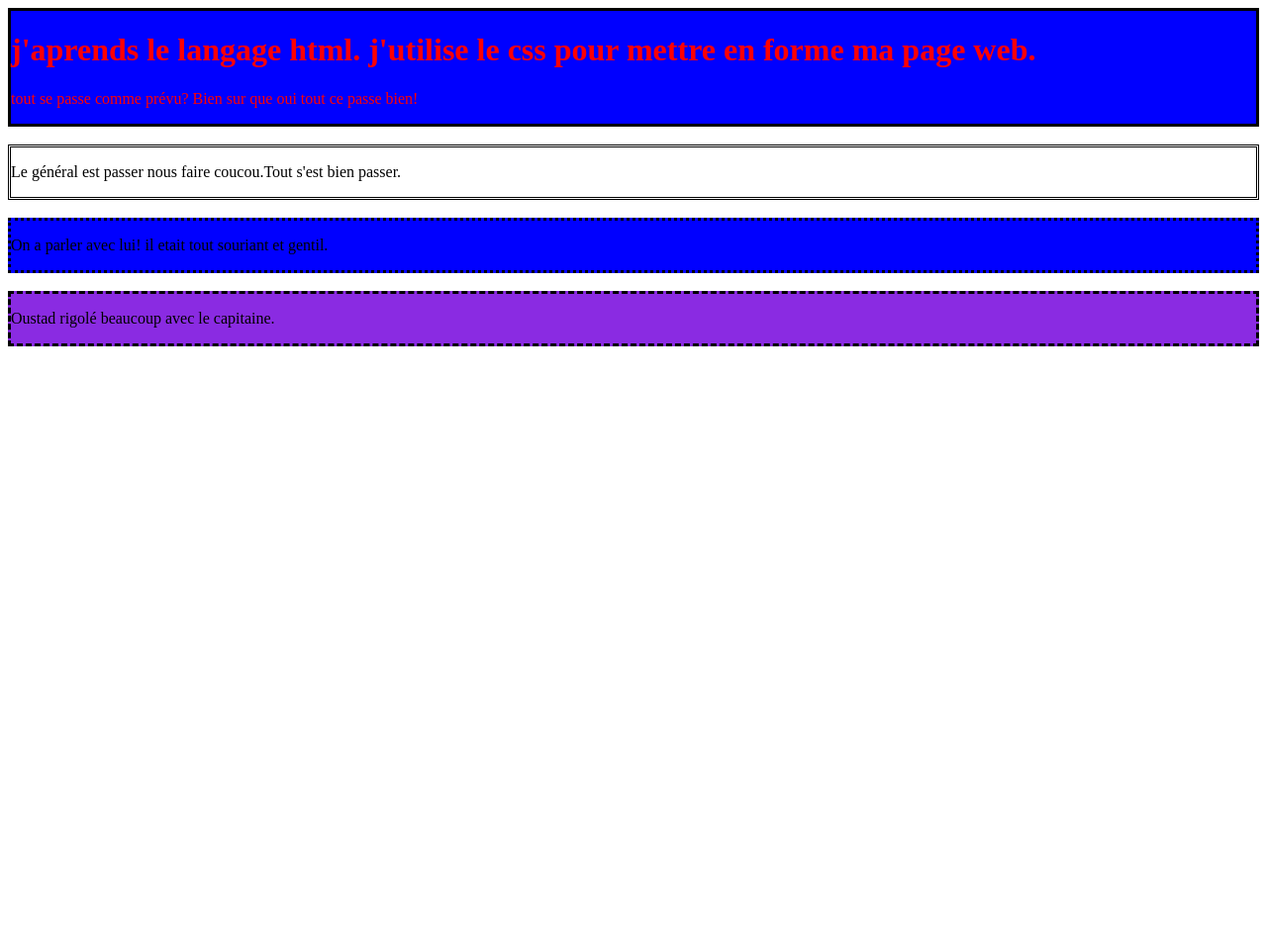
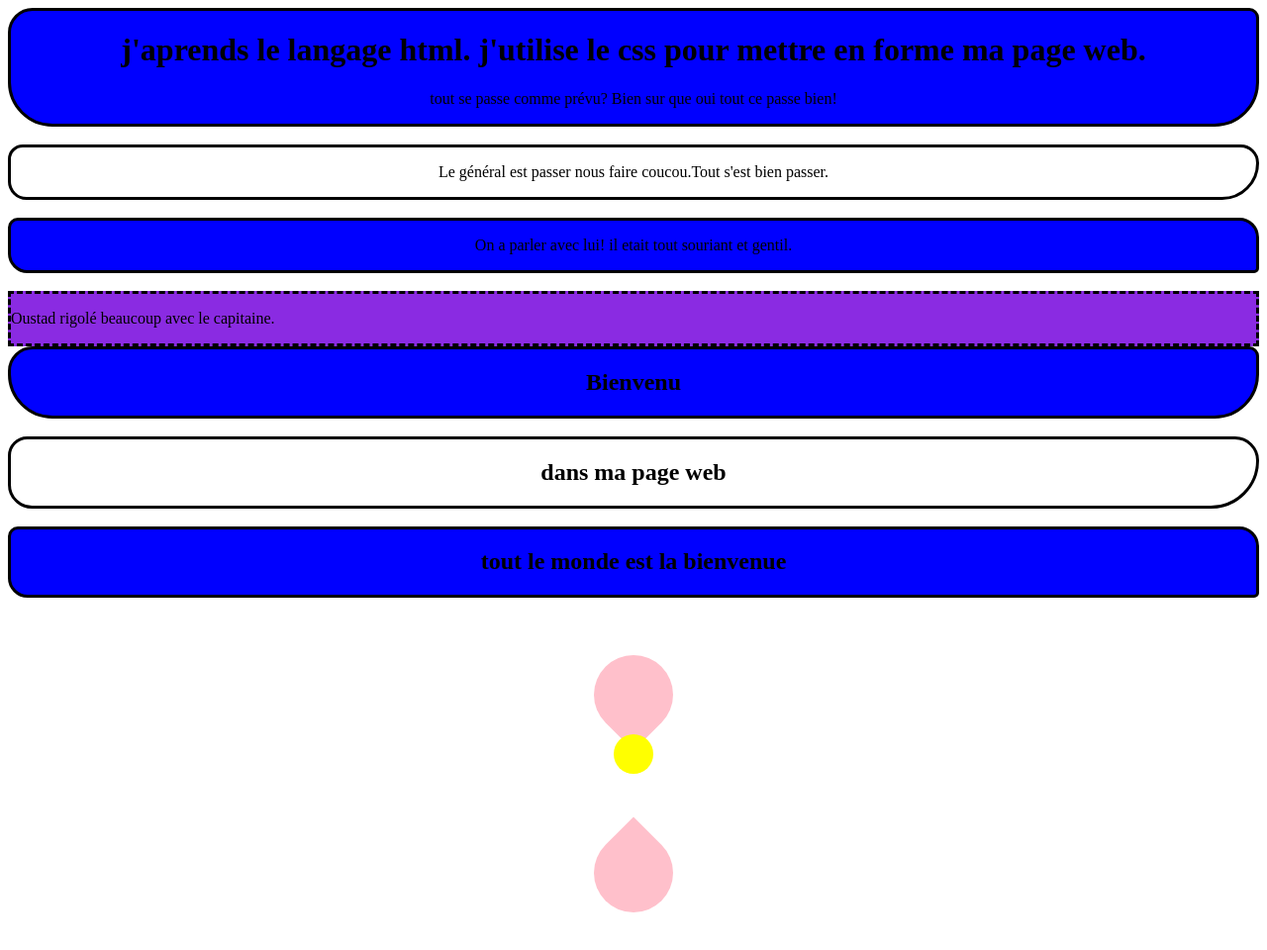
Before and after one commit to fougerouxjassem83-code/mapremierepageweb, a plain HTML site: page service.html in a window 1280 px wide. Shown: the whole page at 99% size. Before the commit the page ends 800 px from the top, so only its background shows below. Drawn offline with Linux system fonts and the light colour scheme.

Commit message:
ajout des nouvelles modif pour fleurt

```diff
--- a/service.css
+++ b/service.css
@@ -1,13 +1,12 @@
 
 /*colors veut tout simplement dire propriété et red c'est la valeur*/
-/*ici j'ai mis la couleuren rouge*/
+/*ici j'ai mis la couleur en rouge*/
 #div1{
     color: red;
     background-color:blue;
     border: solid black;
-
 }
-
+/*j'ai tout simplement mis sur mon div2 ma police en noir et à l'intérieur de mon arrière plan en jaune et la bordure en double*/
 #div2{
     color:black;
     background-color: yellows;
@@ -27,3 +26,65 @@
     background-color: blueviolet;
     border: dashed;
 }
+
+
+
+
+/* les instructions que nous rencontrerons en dessous est tout simplement le codage qui permer d'avoir les ajustements du coté css*/
+
+
+
+
+#div1{
+  border:solid black;
+  color:black;
+  text-align:center;
+  border-radius: 25px 10px 45px 45px
+}
+
+#div2{
+  border:solid black;
+  color:black;
+  text-align:center;
+  border-radius:20px 25px 50px
+}
+
+#div3{
+  border:solid black;
+  color:black;
+  text-align:center;
+  border-radius:10px 20px 5px
+}
+
+
+.pétal1 {
+  width: 80px;
+  height: 80px;
+  background: pink;
+  border-radius: 50% 50% 0 50%;
+  position: relative;
+  transform: rotate(45deg);
+  margin: 40px auto;
+}
+
+
+.centre {
+       width: 40px;
+  height: 40px;
+  background: yellow;
+  border-radius: 50%;
+  margin: -20px auto 0;
+  position: relative;
+  top: -20px;
+}
+
+
+.pétal2{
+    width: 80px;
+  height: 80px;
+  background: pink;
+  border-radius: 50% 50% 0 50%;
+  position: relative;
+  transform: rotate(225deg);
+  margin: 40px auto;
+}
--- a/service.html
+++ b/service.html
@@ -65,3 +65,77 @@ pour tout t'appliquer.-->
 
     </body>
     </html>
+
+
+
+
+
+     <div id="div1">
+       <h2>Bienvenu</h2>
+ </div>
+
+    <br>
+
+    <div id="div2">
+       <h2>dans ma page web</h2>
+
+  </div>
+
+  <br>
+
+    <div id="div3">
+       <h2>tout le monde est la bienvenue</h2>
+
+ </div>
+
+
+ <br>
+
+
+
+
+
+<!--Le codage qui a en dessous c'est tout simplement un codage pour essayer de dessiner une fleurt-->
+
+
+
+      <!--ici c'est la premiere pétal de la fleur-->
+<div class="pétal1">
+</div>
+
+      <!--ici c'est le centre de la fleur-->
+<div class="centre">
+</div>
+
+      <!--ici c'est la deuxieme pétal de la fleur-->
+<div class="pétal2">
+</div>
+
+
+
+
+
+
+
+
+
+
+
+
+
+
+
+
+
+
+
+
+
+
+
+
+
+
+
+   </body>
+ </head>
```
